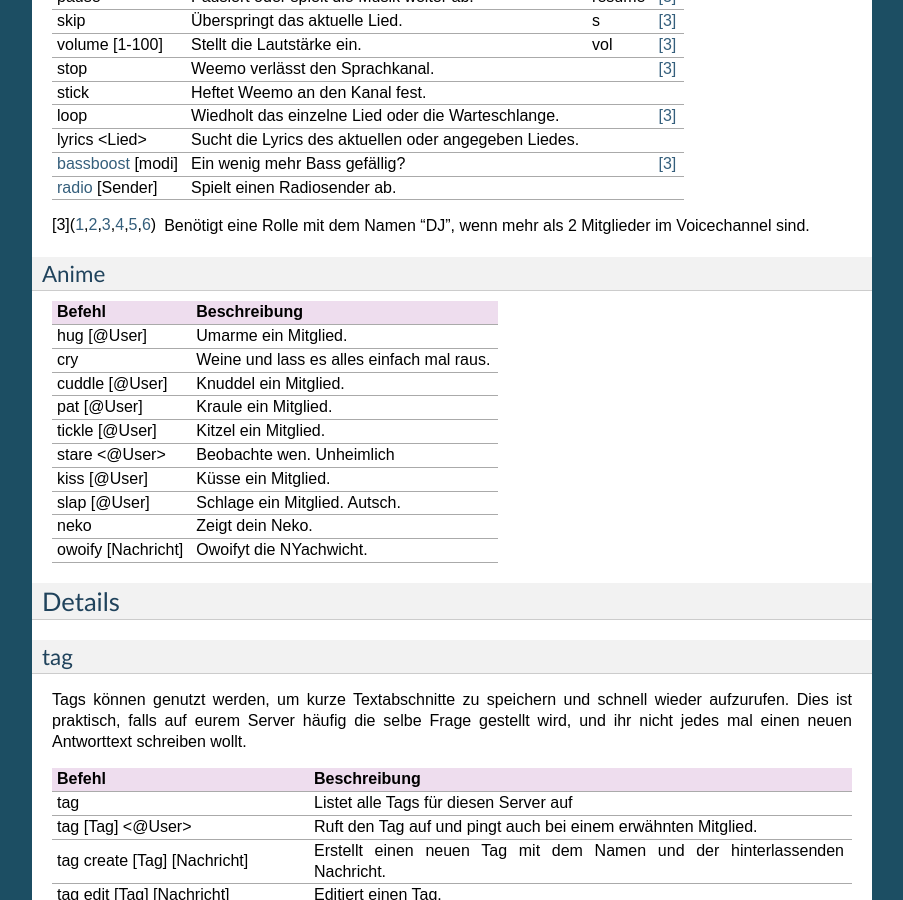
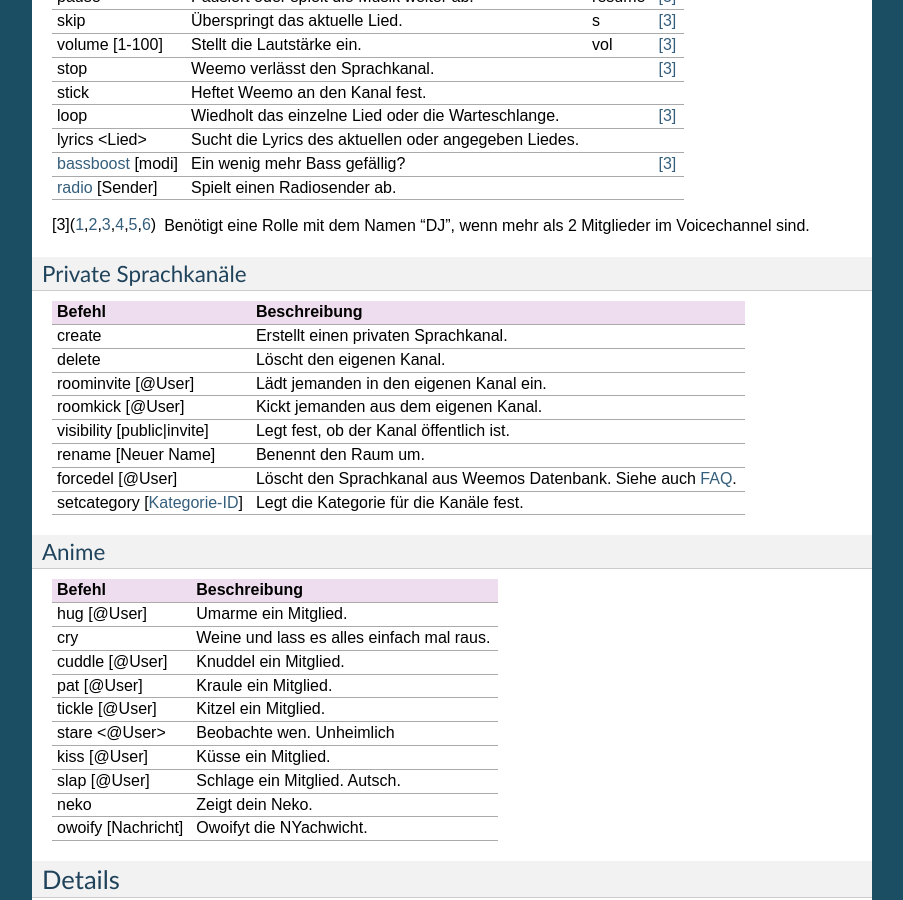
Before and after one commit to niborus/weemo-doc, a Sphinx documentation site: the page built from docs/befehle.rst, in a window 1280 px wide and 900 px high, scrolled down 3059 px. Shown: the whole window, without its empty margins (198-1101 px from the left). Built offline with Sphinx 7.4.7, drawn with Linux system fonts in a browser that asks for light colours.

Commit message:
Hinzufügen Private Sprachkanäle

```diff
--- a/docs/befehle.rst
+++ b/docs/befehle.rst
@@ -182,6 +182,24 @@
     "radio_ [Sender]", "Spielt einen Radiosender ab.", ""
 
 .. [3] Benötigt eine Rolle mit dem Namen "DJ", wenn mehr als 2 Mitglieder im Voicechannel sind.
+
+
+Private Sprachkanäle
+^^^^^^^^^^^^^^^^^^^^
+
+.. csv-table::
+    :widths: auto
+    :align: left
+    :header: "Befehl", "Beschreibung"
+
+    "create", "Erstellt einen privaten Sprachkanal."
+    "delete", "Löscht den eigenen Kanal."
+    "roominvite [@User]", "Lädt jemanden in den eigenen Kanal ein."
+    "roomkick [@User]", "Kickt jemanden aus dem eigenen Kanal."
+    "visibility [public|invite]", "Legt fest, ob der Kanal öffentlich ist."
+    "rename [Neuer Name]", "Benennt den Raum um."
+    "forcedel [@User]", "Löscht den Sprachkanal aus Weemos Datenbank. Siehe auch :ref:`FAQ<forcedel>`."
+    "setcategory [:ref:`Kategorie-ID<id>`]", "Legt die Kategorie für die Kanäle fest."
 
 
 Anime
```
Also changed, not shown: docs/faq.rst (+9 -0 lines).
